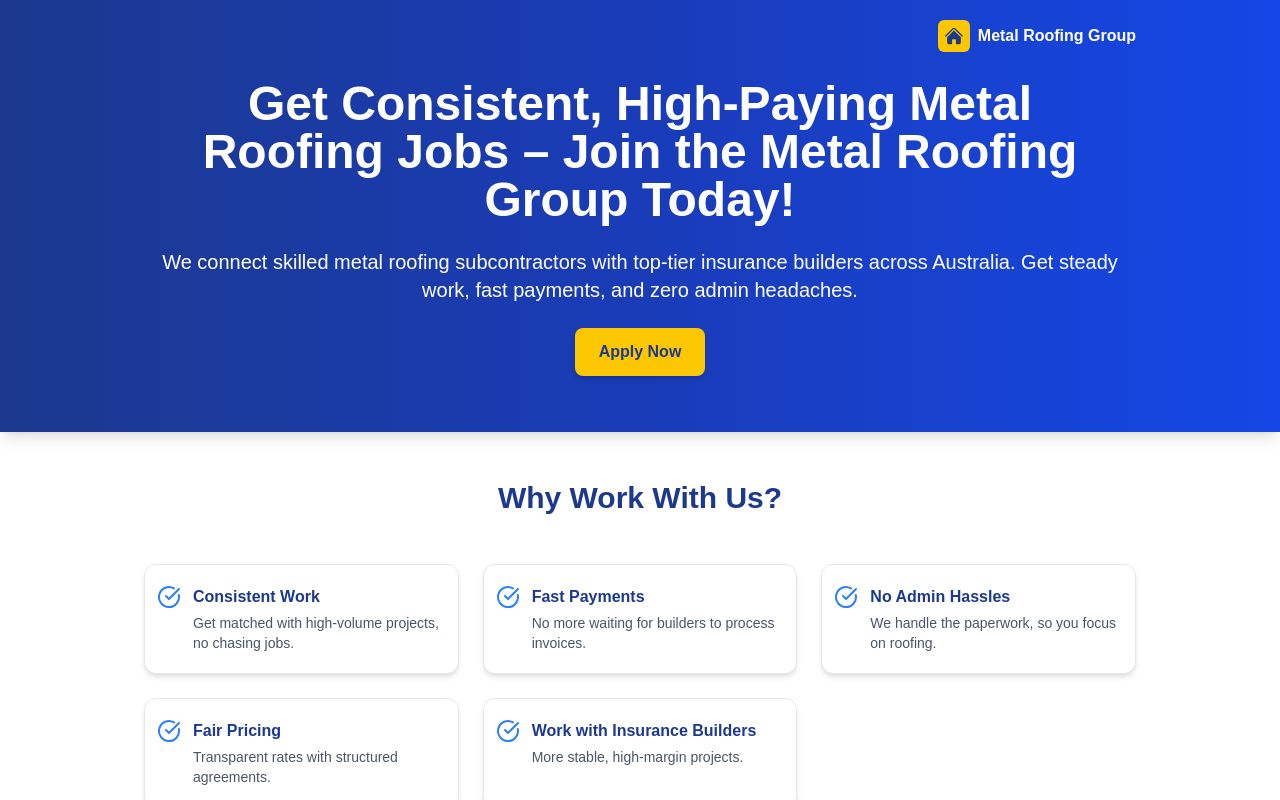
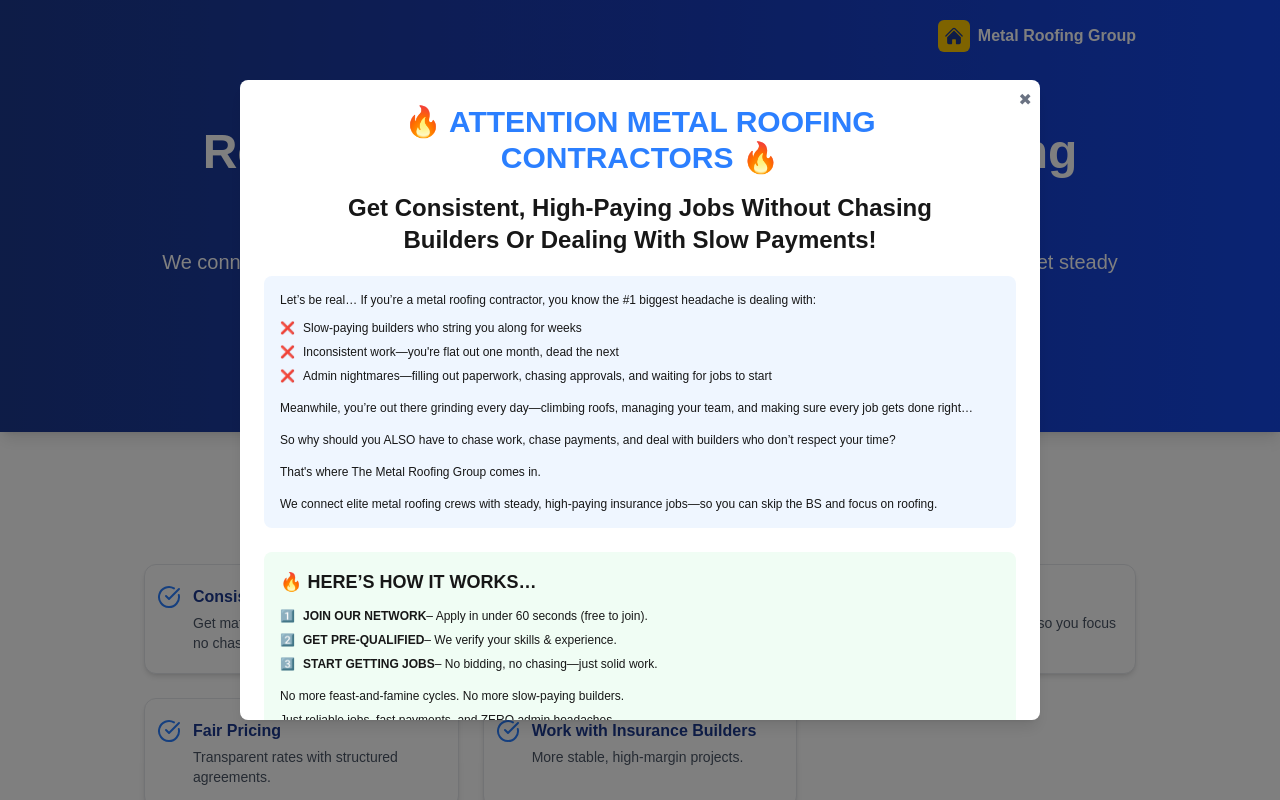
Before and after one commit to yurec133/metal-roofing, a Next.js app: page / in a window 1280 px wide. Shown: the top 800 px of the page. Built offline with nearby package versions, Linux system fonts and the light colour scheme.

Commit message:
fix modal

```diff
--- a/src/components/JobSection.tsx
+++ b/src/components/JobSection.tsx
@@ -5,7 +5,7 @@ import Modal from "@/components/Modal";
 import ModalContent from "@/components/ModalContent";
 
 const JobSection = () => {
-  const [isOpen, setIsOpen] = useState(false);
+  const [isOpen, setIsOpen] = useState(true);
   useEffect(() => {
     if (isOpen) {
       document.body.style.overflow = "hidden";
@@ -38,7 +38,6 @@ const JobSection = () => {
           </p>
 
           <button
-            onClick={() => setIsOpen(true)}
             className="cursor-pointer bg-yellow-400 font-bold text-blue-900 px-6 py-3 rounded-lg
               hover:bg-yellow-500 transition-colors
               shadow-md hover:shadow-lg"
```
